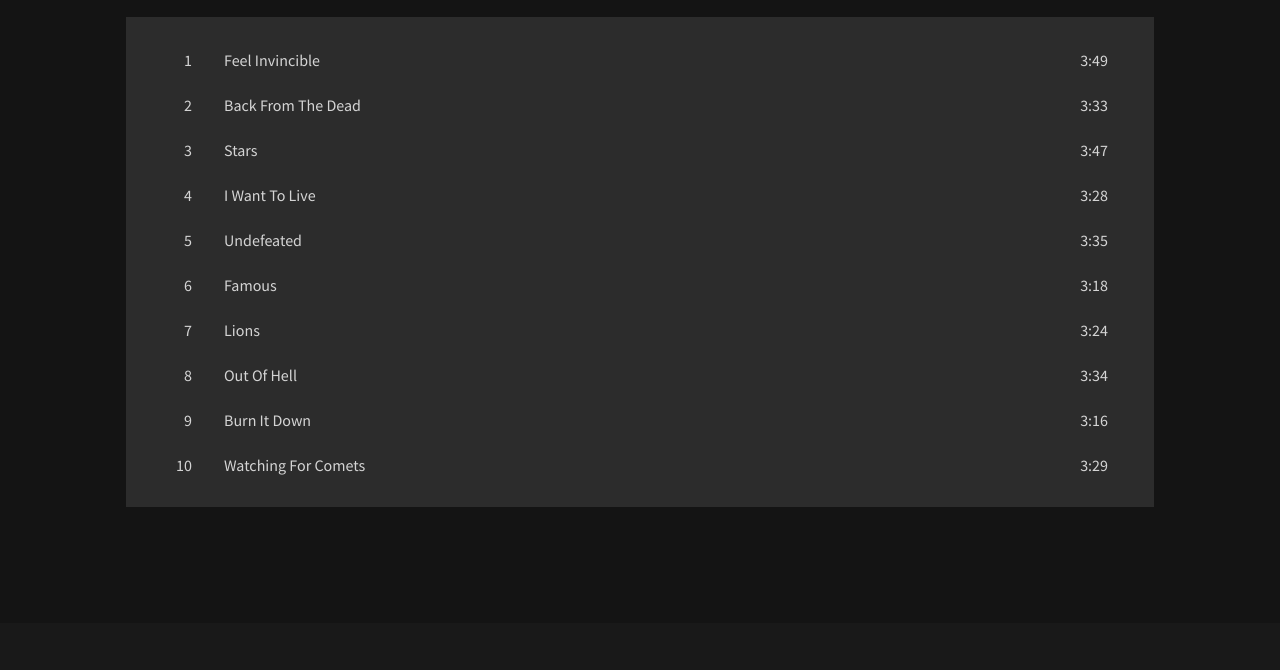
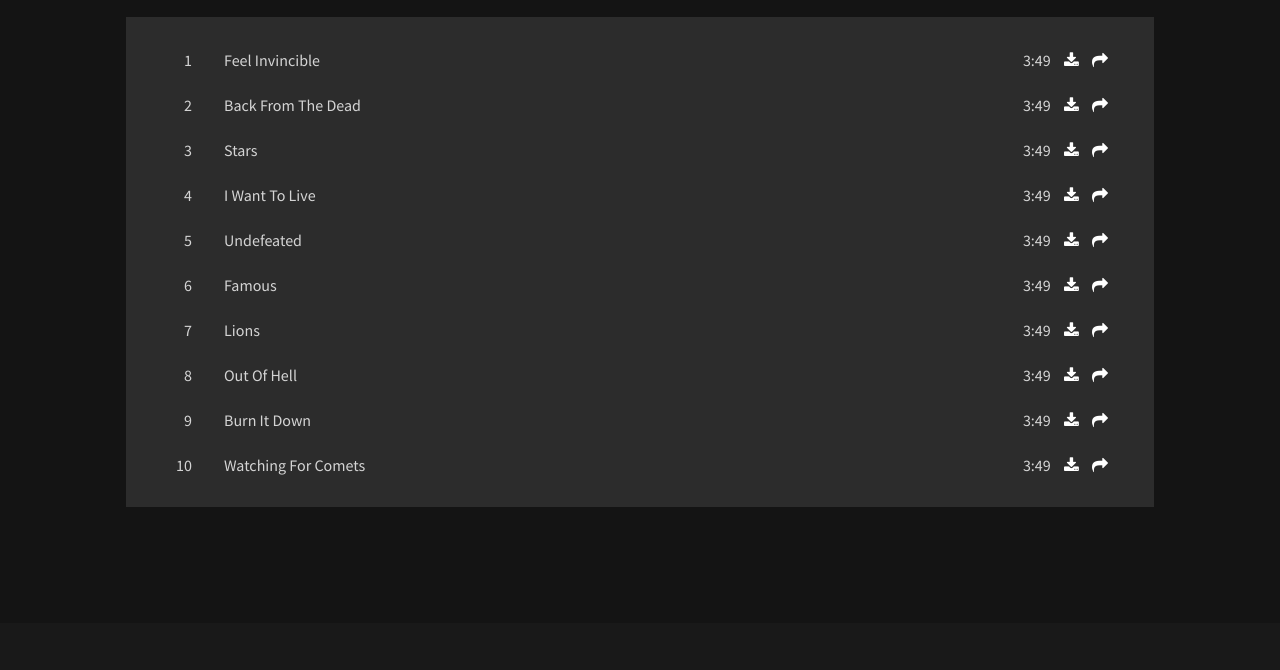
Before and after one commit to Leaden-Hall/westlife_template, a plain HTML site: page albumShow.html in a window 1280 px wide. Shown: the part 736-1406 px from the top of the page. Drawn offline with Linux system fonts and the light colour scheme.

Commit message:
Add download and share icon to song list

```diff
--- a/albumShow.html
+++ b/albumShow.html
@@ -81,42 +81,101 @@
 							<ol>
 								<li>
 									<span class="album-track-name"><a href="" class="album-track-link">Feel Invincible</a></span>
-									<span class="album-track-length">3:49</span></li>
+
+									<div>
+										 <span class="album-track-length">3:49</span>
+										 <a href="" class="album-track-download"><span class="fa fa-download"></span></a>
+										<a href="" class="album-track-share"><span class="fa fa-share"></span></a>
+									</div>
+								</li>
+
 								<li>
 									<span class="album-track-name"><a href="" class="album-track-link">Back From The Dead</a></span>
-									<span class="album-track-length">3:33</span></li>
+									<div>
+										 <span class="album-track-length">3:49</span>
+										 <a href="" class="album-track-download"><span class="fa fa-download"></span></a>
+										<a href="" class="album-track-share"><span class="fa fa-share"></span></a>
+									</div>
+								</li>
+
 								<li>
 									<span class="album-track-name"><a href="" class="album-track-link">Stars</a></span>
-									<span class="album-track-length">3:47</span></li>
+									<div>
+										 <span class="album-track-length">3:49</span>
+										 <a href="" class="album-track-download"><span class="fa fa-download"></span></a>
+										<a href="" class="album-track-share"><span class="fa fa-share"></span></a>
+									</div>
+								</li>
+
 								<li>
 									<span class="album-track-name"><a href="" class="album-track-link">I Want To Live</a></span>
-									<span class="album-track-length">3:28</span></li>
+									<div>
+										 <span class="album-track-length">3:49</span>
+										 <a href="" class="album-track-download"><span class="fa fa-download"></span></a>
+										<a href="" class="album-track-share"><span class="fa fa-share"></span></a>
+									</div>
+								</li>
+
 								<li>
 									<span class="album-track-name"><a href="" class="album-track-link">Undefeated</a></span>
-									<span class="album-track-length">3:35</span></li>
+									<div>
+										 <span class="album-track-length">3:49</span>
+										 <a href="" class="album-track-download"><span class="fa fa-download"></span></a>
+										<a href="" class="album-track-share"><span class="fa fa-share"></span></a>
+									</div>
+								</li>
+
 								<li>
 									<span class="album-track-name"><a href="" class="album-track-link">Famous</a></span>
-									<span class="album-track-length">3:18</span></li>
+									<div>
+										 <span class="album-track-length">3:49</span>
+										 <a href="" class="album-track-download"><span class="fa fa-download"></span></a>
+										<a href="" class="album-track-share"><span class="fa fa-share"></span></a>
+									</div>
+								</li>
+
 								<li>
 									<span class="album-track-name"><a href="" class="album-track-link">Lions</a></span>
-									<span class="album-track-length">3:24</span></li>
+									<div>
+										 <span class="album-track-length">3:49</span>
+										 <a href="" class="album-track-download"><span class="fa fa-download"></span></a>
+										<a href="" class="album-track-share"><span class="fa fa-share"></span></a>
+									</div>
+								</li>
+
 								<li>
 									<span class="album-track-name"><a href="" class="album-track-link">Out Of Hell</a></span>
-									<span class="album-track-length">3:34</span></li>
+									<div>
+										 <span class="album-track-length">3:49</span>
+										 <a href="" class="album-track-download"><span class="fa fa-download"></span></a>
+										<a href="" class="album-track-share"><span class="fa fa-share"></span></a>
+									</div>
+								</li>
+
 								<li>
 									<span class="album-track-name"><a href="" class="album-track-link">Burn It Down</a></span>
-									<span class="album-track-length">3:16</span></li>
+									<div>
+										 <span class="album-track-length">3:49</span>
+										 <a href="" class="album-track-download"><span class="fa fa-download"></span></a>
+										<a href="" class="album-track-share"><span class="fa fa-share"></span></a>
+									</div>
+								</li>
+
 								<li>
 									<span class="album-track-name"><a href="" class="album-track-link">Watching For Comets</a></span>
-									<span class="album-track-length">3:29</span></li>
+									<div>
+										 <span class="album-track-length">3:49</span>
+										 <a href="" class="album-track-download"><span class="fa fa-download"></span></a>
+										<a href="" class="album-track-share"><span class="fa fa-share"></span></a>
+									</div>
+								</li>
+
 							</ol>
 						</div>
-			</div>
+						</div>
 
 					</div>
 				</div> <!-- .testimonial-section -->
-
-
 			</main> <!-- .main-content -->
 
 			<footer class="site-footer">
--- a/css/albumShow.css
+++ b/css/albumShow.css
@@ -143,8 +143,14 @@
 	padding-left: 10px;
 }
 
-.album-track-length {
+.album-track-length, .album-track-download, .album-track-share {
 	padding-right: 10px;
+	font-weight: 500;
+}
+
+.album-track-download, .album-track-share {
+	color: #fff;
+
 }
 
 .album-track-name:first-child {
```
